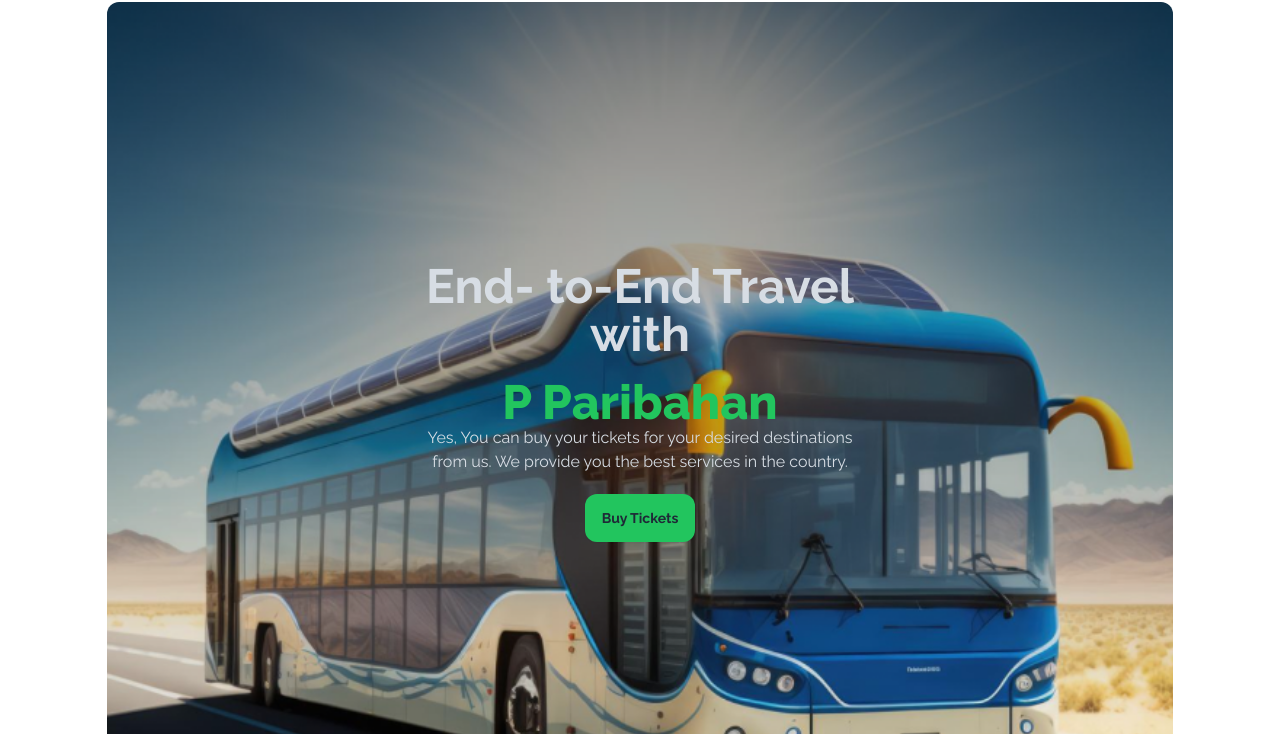
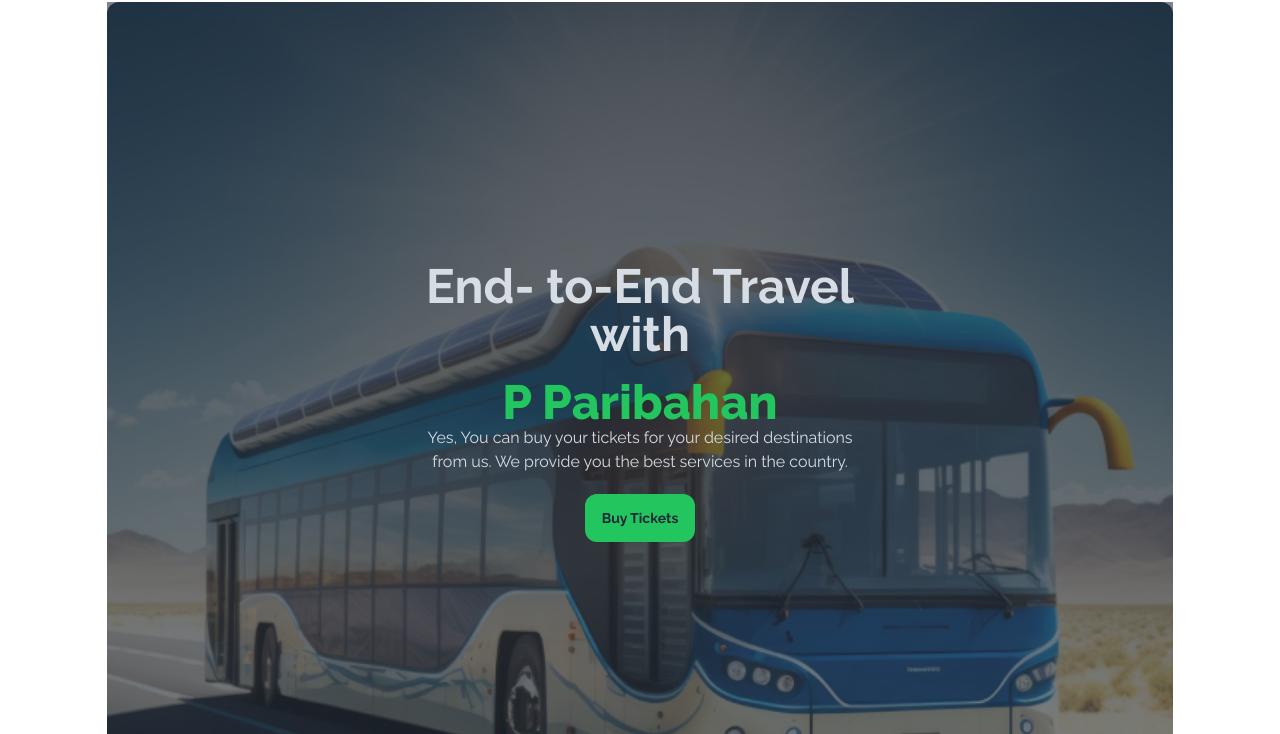
Before and after one commit to Mujibmarziya/my-bus, a plain HTML site: page index.html in a window 1280 px wide. Shown: the part 66-800 px from the top of the page. Drawn offline with nearby package versions, Linux system fonts and the light colour scheme.

Commit message:
overlay added

```diff
--- a/index.html
+++ b/index.html
@@ -48,7 +48,7 @@
 
 <section class="w-5/6 m-auto rounded-xl" >
   <div class="hero min-h-screen rounded-xl" style="background-image: url(./images/banner.png);">
-    <div class=""></div>
+    <div class="hero-overlay bg-opacity-60"></div>
     <div class="hero-content text-center text-neutral-content">
       <div class="max-w-md">
         <h1 class="mb-5 text-5xl font-bold">End- to-End Travel with</h1>
@@ -303,7 +303,7 @@
             </div>
           </div>
         </dialog>
-         <div class="flex justify-between mt-2">
+         <div class="flex justify-between mt-2 ">
            <p class="font-medium text-slate-500 underline decoration-solid"><a  href="">Terms and Conditions</a></p>
            <p class="font-medium text-slate-500 underline decoration-solid"><a href="">Cancellation Policy</a></p>
          </div>
--- a/node.js
+++ b/node.js
@@ -155,4 +155,6 @@ const bookingseat =document.getElementById('bookingseat')
 
 bannerbutton.addEventListener('click', function() {
     bookingseat.scrollIntoView({ behavior: 'smooth' });
+
 });
+// smooth, auto, instant tinta behavior,
```
